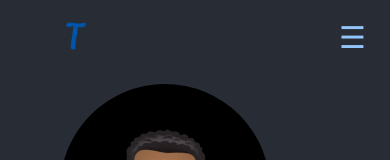
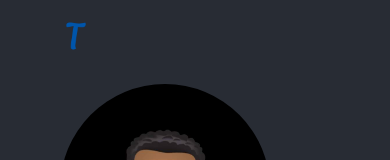
Before and after one commit to devteni/portfolio-website, a React (Create React App) app: page / in a window 390 px wide. Shown: the top 160 px of the page. Built offline with nearby package versions, Linux system fonts and the light colour scheme.

Commit message:
removed mobile navbar

```diff
--- a/src/components/Navbar.js
+++ b/src/components/Navbar.js
@@ -8,12 +8,6 @@ AOS.init({
 })
 
 const Navbar = () => {
-    const handleClick = () => {
-        const element = document.querySelector("#navContent");
-        element.classList.toggle("block");
-        element.classList.toggle("hidden");
-      };
-
       return (
         <div data-aos="fade-down">
             <nav className="fixed w-screen lg:px-10 sm:px-10 px-2 sm:flex justify-between border-gray-600 z-10 bg-gray" style={{"background": "#282c34"}} data-aos="fade-left">
@@ -23,13 +17,6 @@ const Navbar = () => {
                     alt="Logo"
                     className="h-12 m-3"
                     />
-
-                    <button
-                    className="text-blue-300 text-3xl sm:hidden block focus:outline-none"
-                    onClick={handleClick}
-                    >
-                    &#9776;
-                    </button>
                 </div>
 
             <ul className="hidden sm:flex cursor-pointer" id="navContent">
```
